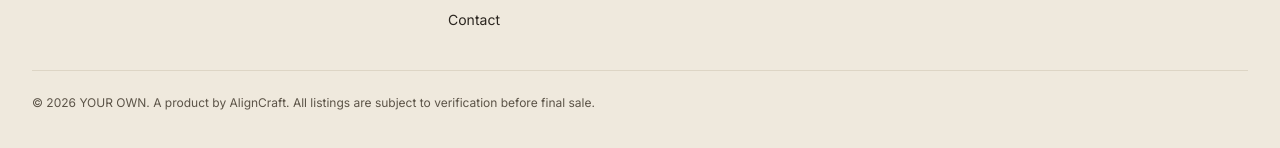
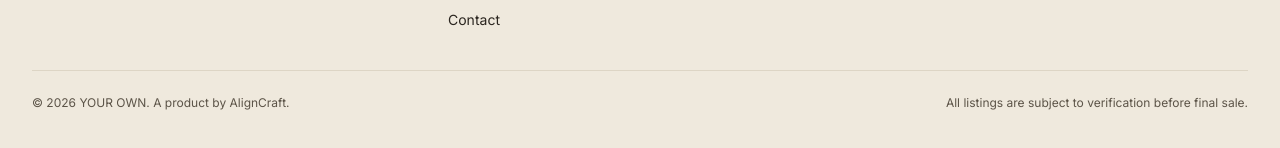
Before and after one commit to Sksahilkhan67sh/your-own-platform, a React (Vite) app in the folder apps/web/: page / in a window 1280 px wide. Shown: the part 978-1126 px from the top of the page. Built offline with nearby package versions, Linux system fonts and the light colour scheme; no server answers; what @your-own/shared would draw is missing.

Commit message:
Refactor footer component for better text layout
Updated footer layout to separate copyright and verification text.

```diff
--- a/apps/web/src/components/layout/Footer.jsx
+++ b/apps/web/src/components/layout/Footer.jsx
@@ -38,9 +38,10 @@ export function Footer({ settings }) {
           </div>
         </div>
 
-       <p className="mt-10 border-t border-border pt-6 text-xs text-ink-soft">
-  © {year} {siteName}. A product by AlignCraft. All listings are subject to verification before final sale.
-</p>
+       <div className="mt-10 flex flex-col gap-2 border-t border-border pt-6 text-xs text-ink-soft sm:flex-row sm:items-center sm:justify-between">
+  <p>© {year} {siteName}. A product by AlignCraft.</p>
+  <p>All listings are subject to verification before final sale.</p>
+</div>
       </div>
     </footer>
   );
```
